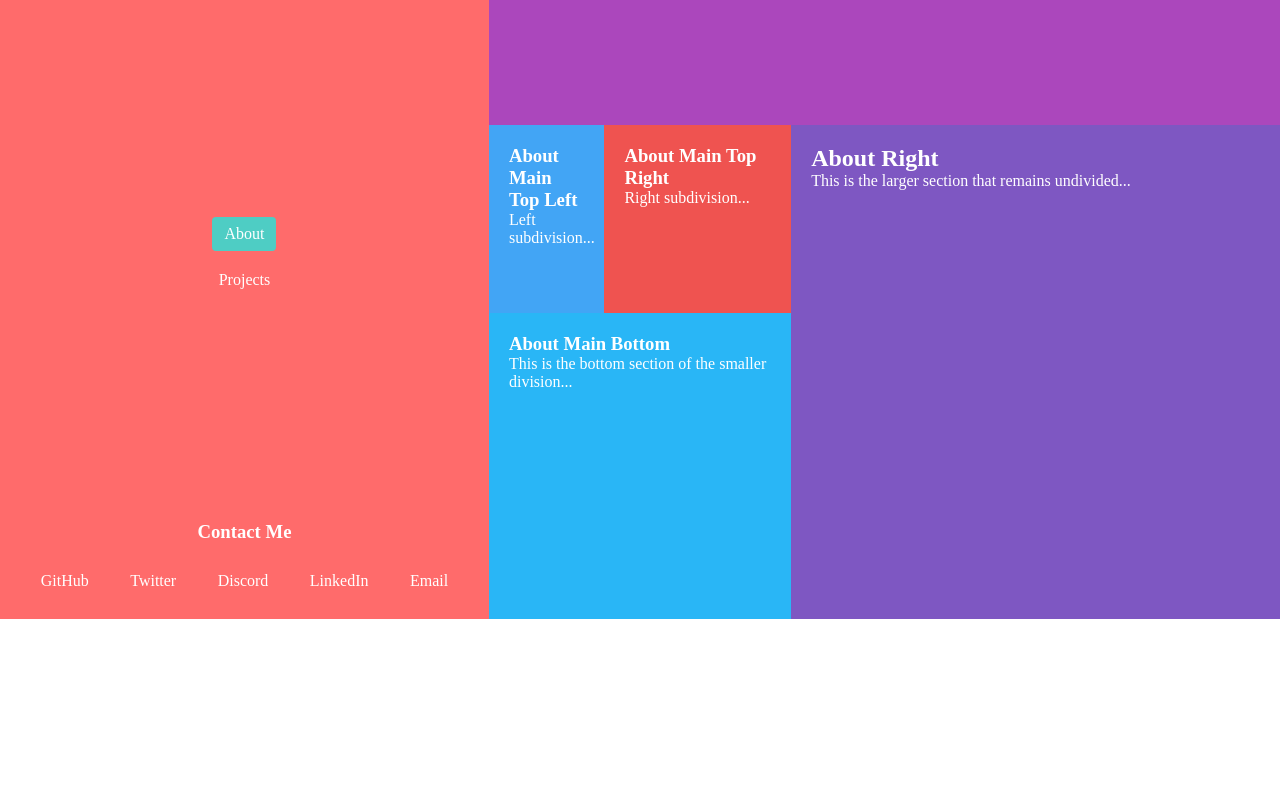
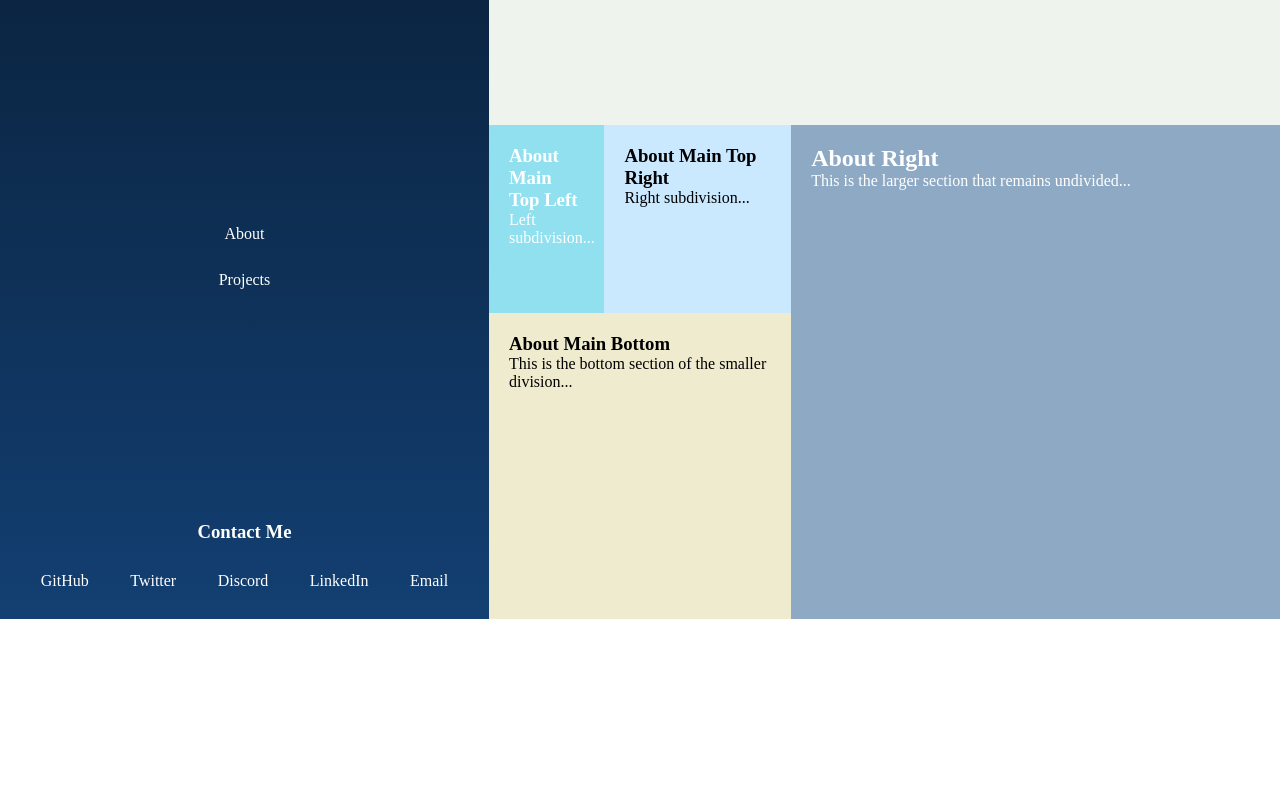
Before and after one commit to variable-vansh/portfolio, a plain HTML site: page index.html in a window 1280 px wide. Shown: the part 181-973 px from the top of the page. Drawn offline with Linux system fonts and the light colour scheme.

Commit message:
finalized color stuff

```diff
--- a/style.css
+++ b/style.css
@@ -1,34 +1,11 @@
-/* Background overlay */
-body::before {
-  content: "";
-  position: fixed;
-  top: 0;
-  left: 0;
-  width: 100%;
-  height: 100%;
-  background-image: url("your-background-image.jpg"); /* Replace with your image path */
-  background-size: cover;
-  background-position: center;
-  background-repeat: no-repeat;
-  filter: blur(3px);
-  z-index: -2;
-}
-
-/* Semi-transparent overlay for better readability */
-body::after {
-  content: "";
-  position: fixed;
-  top: 0;
-  left: 0;
-  width: 100%;
-  height: 100%;
-  background-color: rgba(255, 255, 255, 0.8);
-  z-index: -1;
-}
-
 /* Fixed Sidebar */
 .sidebar {
-  background-color: #ff6b6b;
+  background: linear-gradient(
+    0deg,
+    hsla(212, 72%, 26%, 1) 0%,
+    hsla(212, 71%, 12%, 1) 100%
+  );
+
   color: #ffffff;
 
   position: fixed;
@@ -65,11 +42,6 @@ body::after {
 
 .content-section > nav a:hover {
   background-color: rgba(255, 255, 255, 0.2);
-  color: #ffffff;
-}
-
-.content-section > nav a.active {
-  background-color: #4ecdc4;
   color: #ffffff;
 }
 
@@ -135,8 +107,9 @@ body::after {
 .about-header {
   height: 38.2%;
   width: 100%;
-  background-color: #ab47bc;
-  color: #ffffff;
+  background: #eef4ed;
+
+  color: black;
   margin-top: 0px;
   display: flex;
   align-items: center;
@@ -166,9 +139,9 @@ body::after {
 .about-main-top-left {
   width: 38.2%;
   padding: 20px;
-  background-color: #42a5f5;
+  background-color: #90e0ef;
   color: #ffffff;
-  transform: translateX(-100vw);
+  transform: translateY(100vh);
   opacity: 0;
   transition: all 1.2s ease-out;
 }
@@ -181,8 +154,8 @@ body::after {
 .about-main-top-right {
   width: 61.8%;
   padding: 20px;
-  background-color: #ef5350;
-  color: #ffffff;
+  background-color: #cae9ff;
+  color: black;
   transform: translateX(100vw);
   opacity: 0;
   transition: all 1.4s ease-out;
@@ -195,9 +168,9 @@ body::after {
 
 .about-main-bottom {
   height: 61.8%;
-  background-color: #29b6f6;
+  background-color: #efebce;
   padding: 20px;
-  color: #ffffff;
+  color: black;
   transform: translateY(100vh);
   opacity: 0;
   transition: all 1.6s ease-out;
@@ -220,7 +193,7 @@ body::after {
   height: 100%;
   padding: 20px;
   color: #ffffff;
-  background-color: #7e57c2;
+  background-color: #8da9c4;
   transform: translateX(100vw) rotate(15deg);
   opacity: 0;
   transition: all 1.8s ease-out;
```
